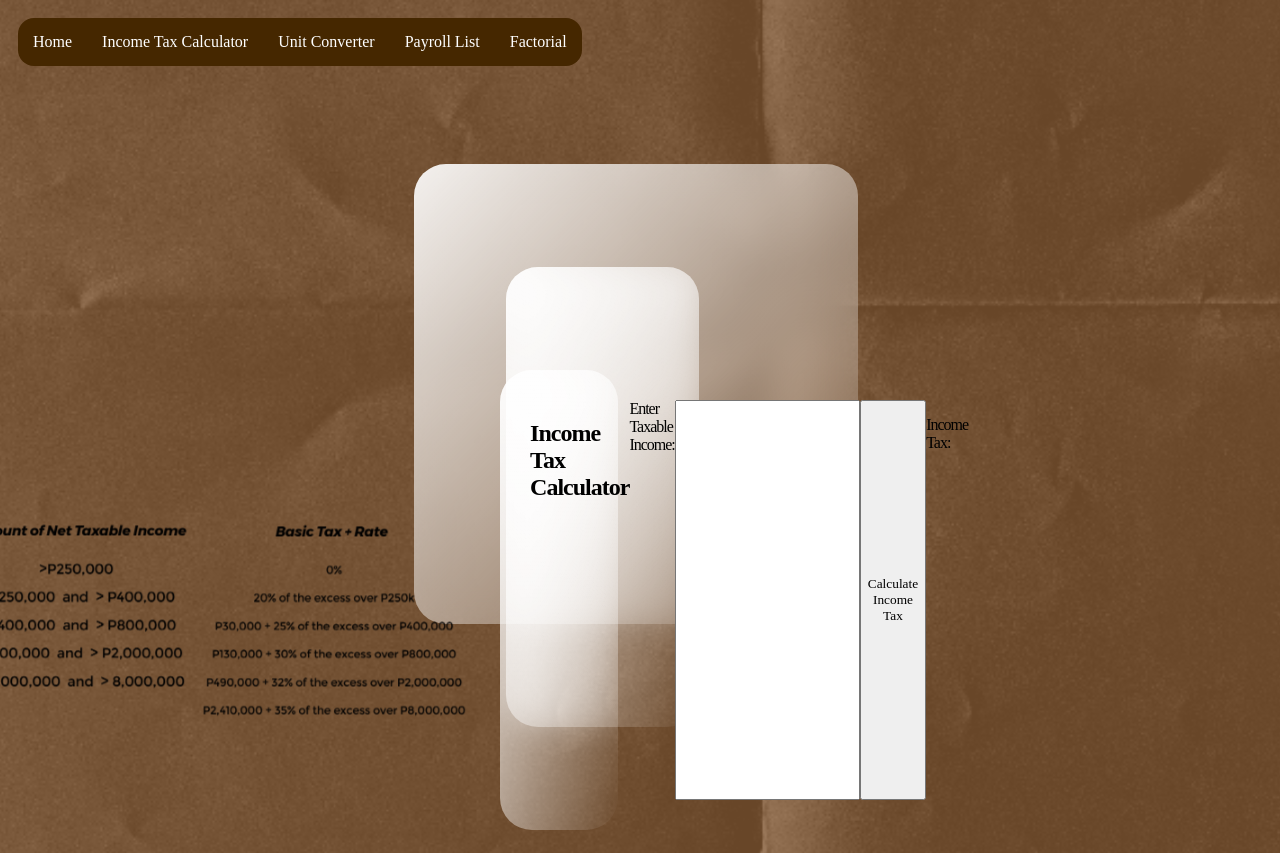
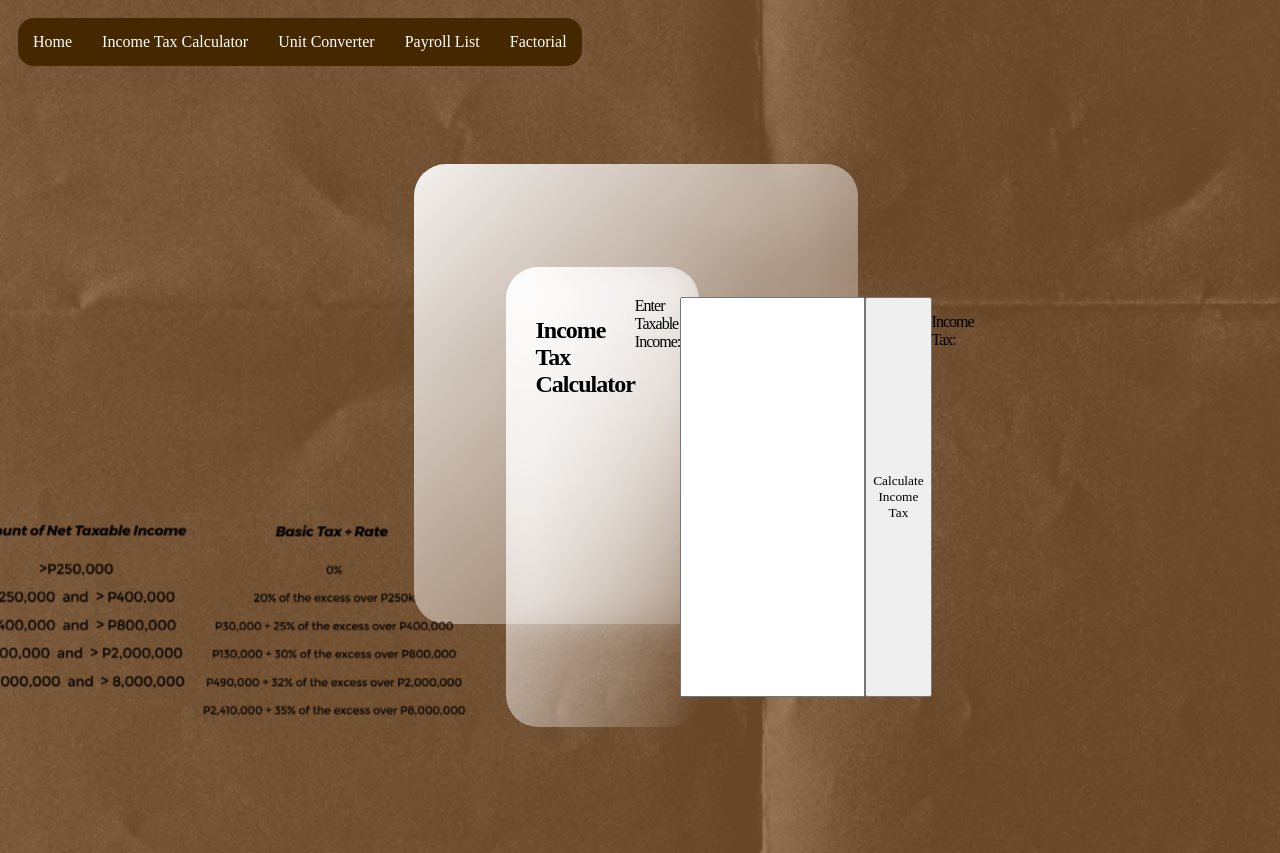
Before and after one commit to kentsanchez/KentSanchez, a plain HTML site: page inctax.html in a window 1280 px wide. Shown: the top 853 px of the page. Drawn offline with Linux system fonts and the light colour scheme.

Commit message:
inctax.html

```diff
--- a/inctax.html
+++ b/inctax.html
@@ -26,8 +26,6 @@
       <section class="haynako">
       <div class="glass">
 
-
-      <div class="incometax">
         <h1>Income Tax Calculator</h1>
 
         <label for="taxableIncome">Enter Taxable Income:</label>
@@ -36,7 +34,6 @@
 
         <p id="result">Income Tax: </p>
 
-    </div>
     <div class="taxinc">
       <img src="./taxinc.png" alt="">
     </div>
```
